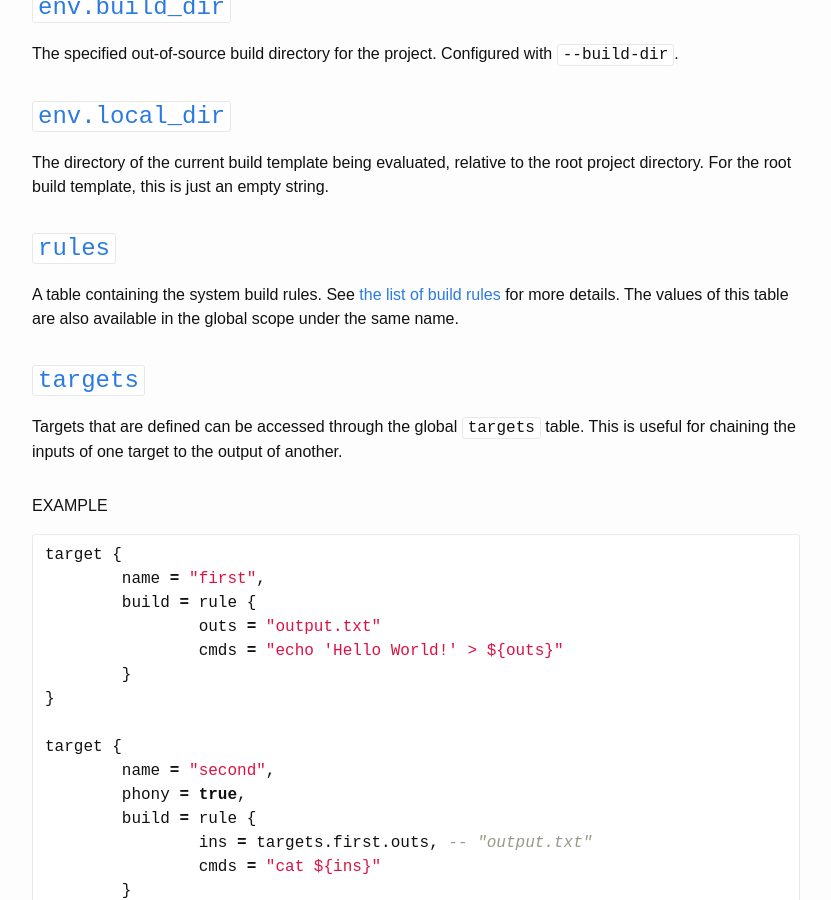
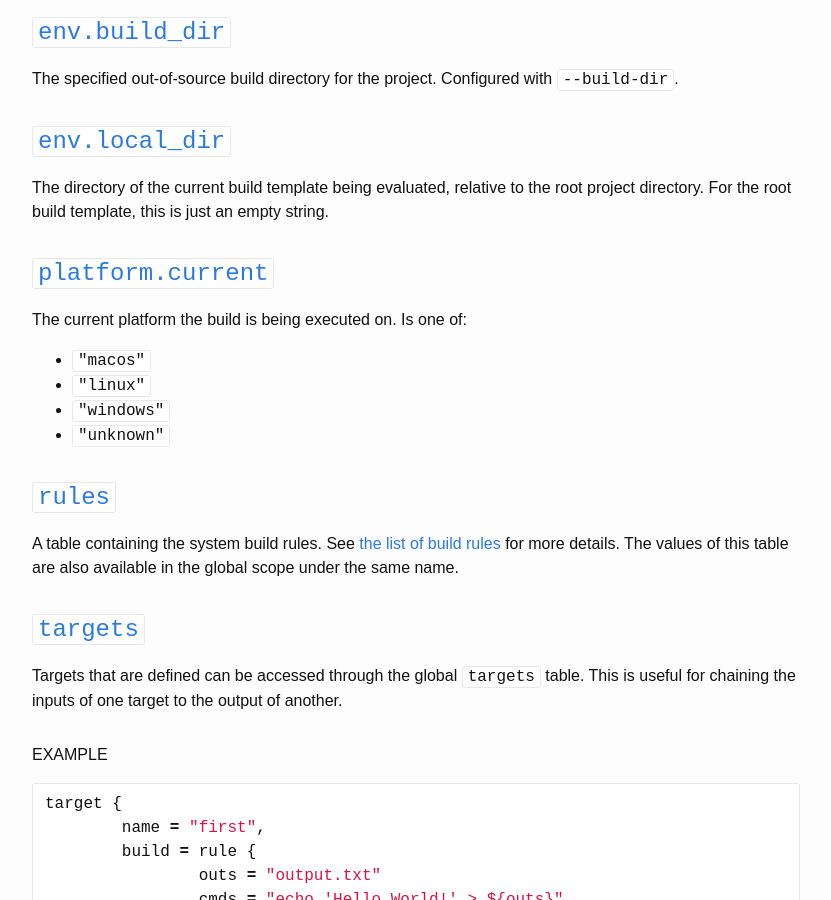
Before and after one commit to ryanwebber/bore, a Jekyll site: the page built from docs/index.md, in a window 1280 px wide and 900 px high, scrolled down 8267 px. Shown: the whole window, without its empty margins (72-903 px from the left). Built offline with Jekyll 4.4.1, drawn with Linux system fonts in a browser that asks for light colours; our own code applies the rules of GitHub Pages for plain Markdown files.

Commit message:
Added platform global

```diff
--- a/docs/index.md
+++ b/docs/index.md
@@ -25,6 +25,7 @@ A cross-platform build file generator for make and Ninja using templates written
         * [`config`](#config)
         * [`env.build_dir`](#envbuild_dir)
         * [`env.local_dir`](#envlocal_dir)
+        * [`platform.current`](#platformcurrent)
         * [`rules`](#rules)
         * [`targets`](#targets)
 
@@ -334,6 +335,13 @@ The specified out-of-source build directory for the project. Configured with `--
 The directory of the current build template being evaluated, relative to the root project
 directory. For the root build template, this is just an empty string.
 
+### [`platform.current`](#platformcurrent)
+The current platform the build is being executed on. Is one of:
+ * `"macos"`
+ * `"linux"`
+ * `"windows"`
+ * `"unknown"`
+
 ### [`rules`](#rules)
 A table containing the system build rules. See [the list of build rules](#) for more details.
 The values of this table are also available in the global scope under the same name.
```
Also changed, not shown: 2 other files.
